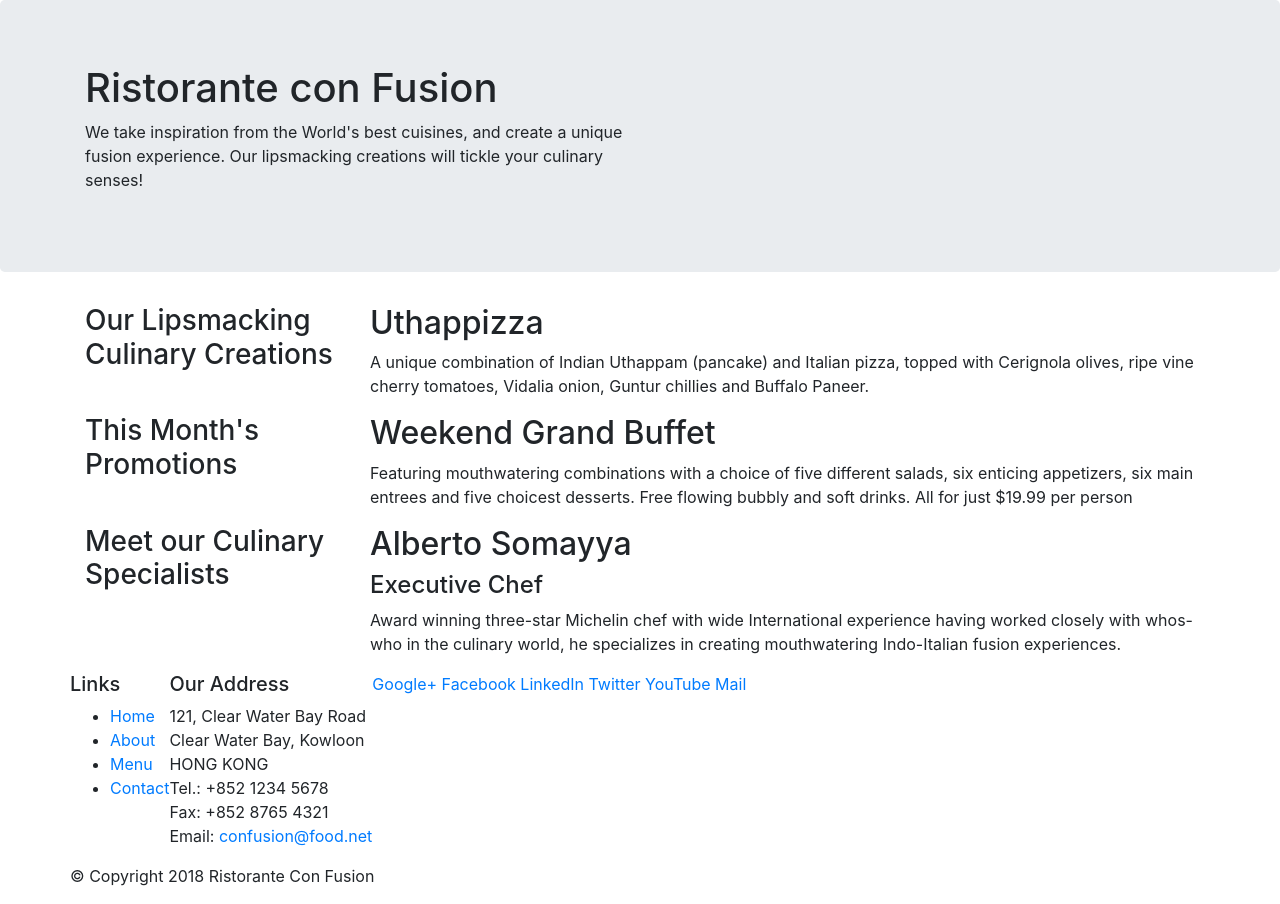
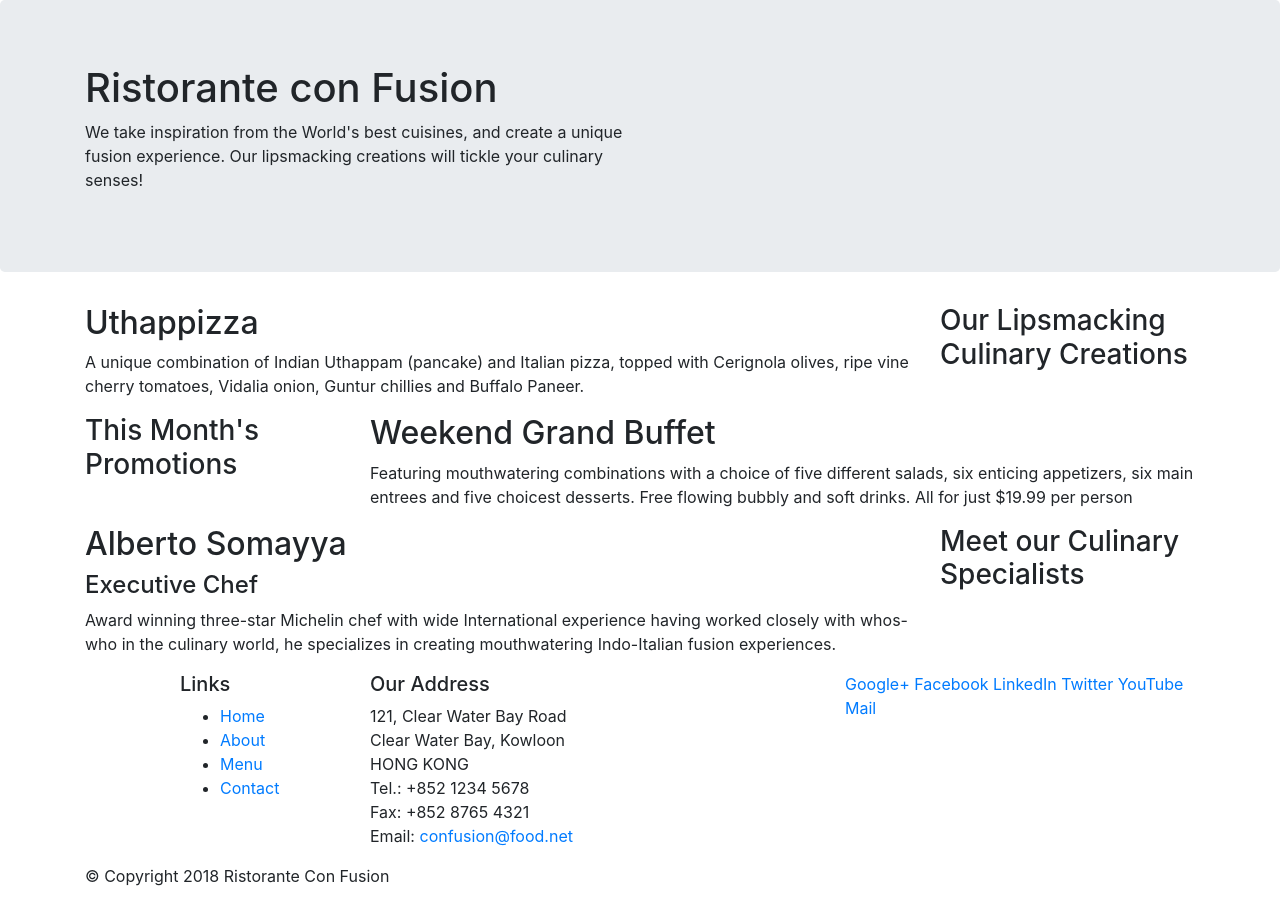
Before and after one commit to binhpx92/bs4_introduction, a website: page index.html in a window 1280 px wide. Drawn offline with nearby package versions, Linux system fonts and the light colour scheme.

Commit message:
responsive

```diff
--- a/index.html
+++ b/index.html
@@ -30,10 +30,10 @@
 
     <div class="container">
         <div class="row">
-            <div class="col-12 col-sm-4 col-md-3">
+            <div class="col-12 col-sm-4 order-sm-last col-md-3 ">
                 <h3>Our Lipsmacking Culinary Creations</h3>
             </div>
-            <div class="col-12 col-sm col-md">
+            <div class="col-12 col-sm order-sm-first col-md">
                 <h2>Uthappizza</h2>
                 <p>A unique combination of Indian Uthappam (pancake) and Italian pizza, topped with Cerignola olives,
                     ripe vine cherry tomatoes, Vidalia onion, Guntur chillies and Buffalo Paneer.</p>
@@ -54,10 +54,10 @@
         </div>
 
         <div class="row">
-            <div class="col-12 col-sm-4 col-md-3">
+            <div class="col-12 col-sm-4 prder-sm-last col-md-3">
                 <h3>Meet our Culinary Specialists</h3>
             </div>
-            <div class="col-12 col-sm col-md">
+            <div class="col-12 col-sm order-sm-first col-md">
                 <h2>Alberto Somayya</h2>
                 <h4>Executive Chef</h4>
                 <p>Award winning three-star Michelin chef with wide International experience having worked closely with
@@ -70,7 +70,7 @@
     <footer>
         <div class="container">
             <div class="row">
-                <div>
+                <div class="col-4 col-sm-2 offset-1">
                     <h5>Links</h5>
                     <ul>
                         <li><a href="#">Home</a></li>
@@ -79,7 +79,7 @@
                         <li><a href="#">Contact</a></li>
                     </ul>
                 </div>
-                <div>
+                <div class="col-7 col-sm-5">
                     <h5>Our Address</h5>
                     <address>
                         121, Clear Water Bay Road<br>
@@ -90,7 +90,7 @@
                         Email: <a href="mailto:confusion@food.net">confusion@food.net</a>
                     </address>
                 </div>
-                <div>
+                <div class="col-12 col-sm-4">
                     <div>
                         <a href="http://google.com/+">Google+</a>
                         <a href="http://www.facebook.com/profile.php?id=">Facebook</a>
@@ -102,7 +102,7 @@
                 </div>
             </div>
             <div class="row">
-                <div>
+                <div class="col-auto">
                     <p>© Copyright 2018 Ristorante Con Fusion</p>
                 </div>
             </div>
```
